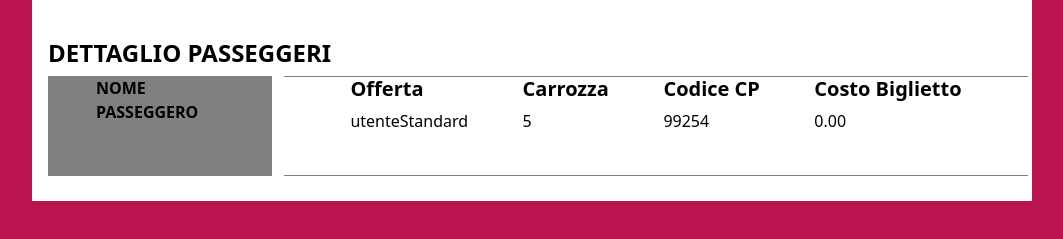
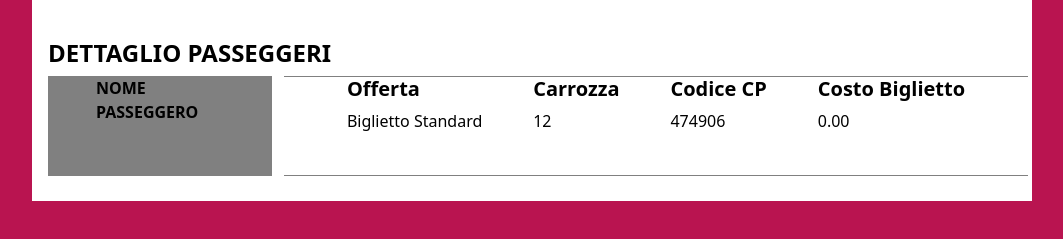
Before and after one commit to ElenaRuscitto/js-biglietto-treno-form, a plain HTML site: page index.html in a window 1280 px wide. Both pictures are taken after a click on the button "Genera". Shown: the part 447-686 px from the top of the page, without its empty margins (108-1171 px from the left). Drawn offline with nearby package versions, Linux system fonts and the light colour scheme.

Commit message:
[add] randomizzazione

```diff
--- a/index.html
+++ b/index.html
@@ -70,12 +70,12 @@
 
             <div>
               <h5 class="fw-bold">Carrozza</h5>
-              <span>5</span>
+              <span id="outNumCazzozza"></span>
             </div>
 
             <div>
               <h5 class="fw-bold">Codice CP</h5>
-              <span>99254</span>
+              <span id="outCodiceCp"></span>
             </div>
 
             <div>
--- a/js/script.js
+++ b/js/script.js
@@ -7,6 +7,7 @@ const btn1 = document.querySelector ('.btn1');
 const btn2 = document.querySelector ('.btn2');
 const textTicket = document.querySelector ('.text-biglietto');
 const ticket = document.querySelector ('.biglietto');
+let isValidData = true;
 
 
 btn1.addEventListener('click',function(){
@@ -15,18 +16,26 @@ btn1.addEventListener('click',function(){
   console.log(kmPercorrere.value);
   console.log(utenteEta.value);
   let price = kmPercorrere.value * costoKm;
+  let tipoBiglietto = 'Biglietto Standard'
 
   if (utenteEta.value === 'utenteJung') {
     let discount = price * 20 / 100;
     price = price - discount;
+    tipoBiglietto = 'Sconto Minorenne'
    } else if (utenteEta.value === 'utenteSenior') {
     let discount = price * 40 / 100;
     price = price - discount;
+    tipoBiglietto = 'Sconto Senior'
    }
+   //genero elementi random Carrozza e CP
+   const numCazzozza = Math.ceil(Math.random() * 12); //non funziona
+   const codiceCp = Math.floor(Math.random() * (100000 - 900000)) + 900000; //non funziona
 
    document.getElementById ('outputNameSurname').innerHTML = nameSurname.value;
-   document.getElementById ('outputUtenteEta').innerHTML = utenteEta.value;
+   document.getElementById ('outputUtenteEta').innerHTML = tipoBiglietto;
    document.getElementById ('price').innerHTML = price.toFixed(2);
+   document.getElementById ('outNumCazzozza').innerHTML = numCazzozza; //non funziona
+   document.getElementById ('outCodiceCp').innerHTML = codiceCp; //non funziona
 
    textTicket.classList.remove('d-none');
    ticket.classList.remove('d-none');
```
